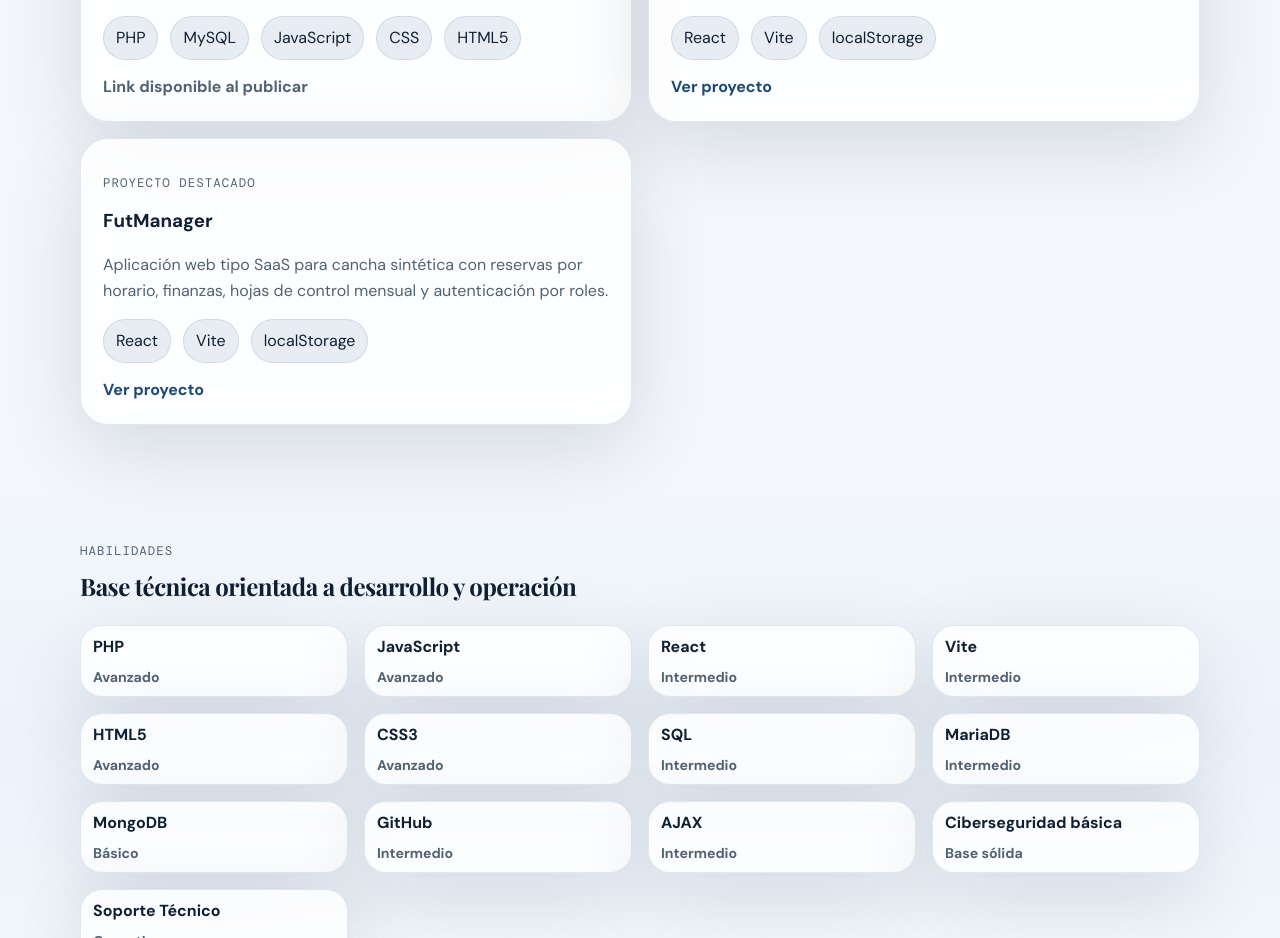
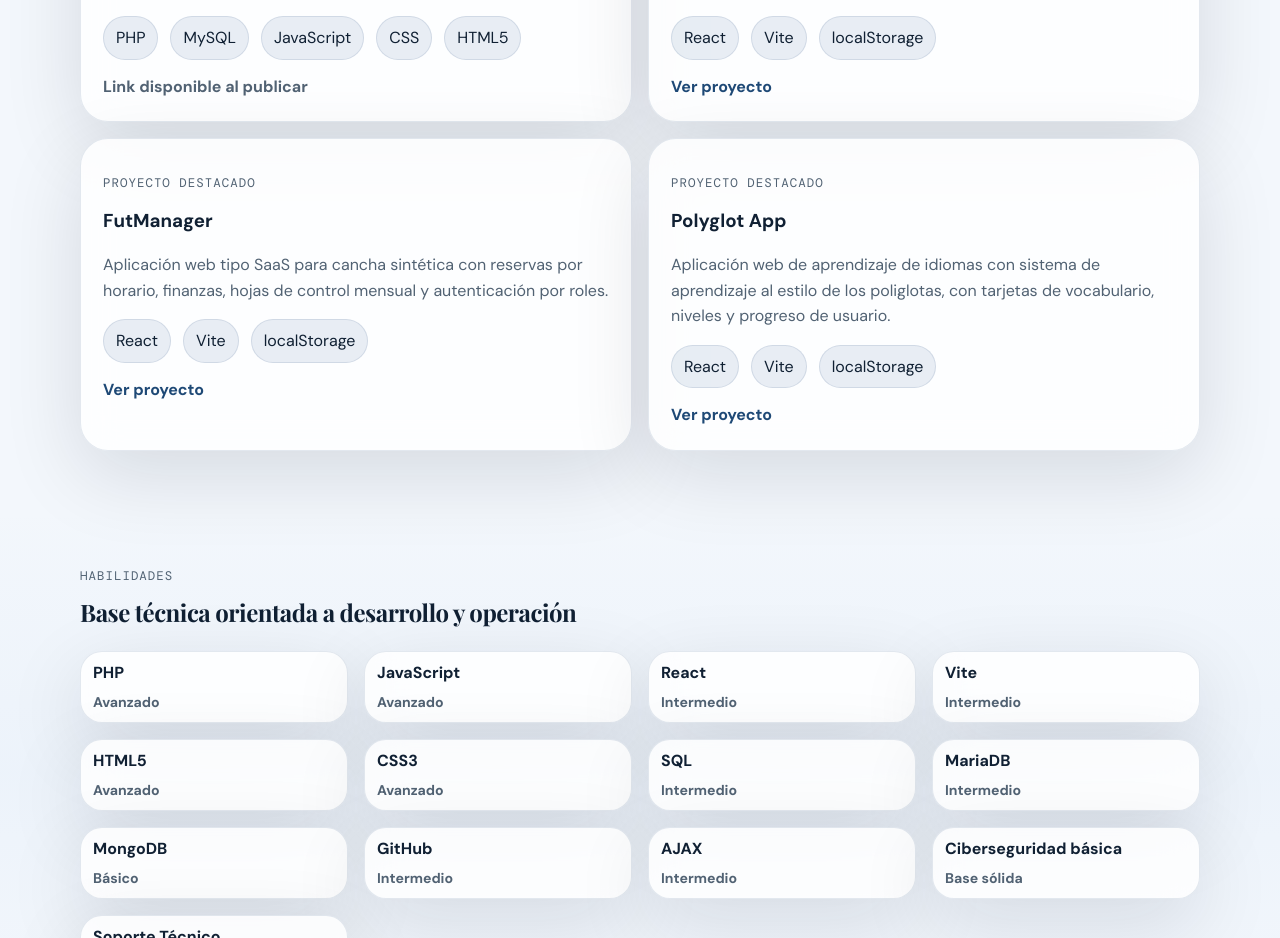
Before and after one commit to Swebb10/sebastian-portfolio, a React (Vite) app: page / in a window 1280 px wide. Shown: the part 2460-3398 px from the top of the page. Built offline with nearby package versions, Linux system fonts and the light colour scheme.

Commit message:
Actualizacion Polyglot

```diff
--- a/src/data.js
+++ b/src/data.js
@@ -53,6 +53,13 @@ export const projects = [
     stack: ['React', 'Vite', 'localStorage'],
     link: 'https://area-fit-bsas.vercel.app/',
   },
+  {
+    name: 'Polyglot App',
+    description:
+      'Aplicación web de aprendizaje de idiomas con sistema de aprendizaje al estilo de los poliglotas, con tarjetas de vocabulario, niveles y progreso de usuario.',
+    stack: ['React', 'Vite', 'localStorage'],
+    link: 'https://polyglot-rose-nine.vercel.app/',
+  },
 ]
 
 export const skills = [
```
